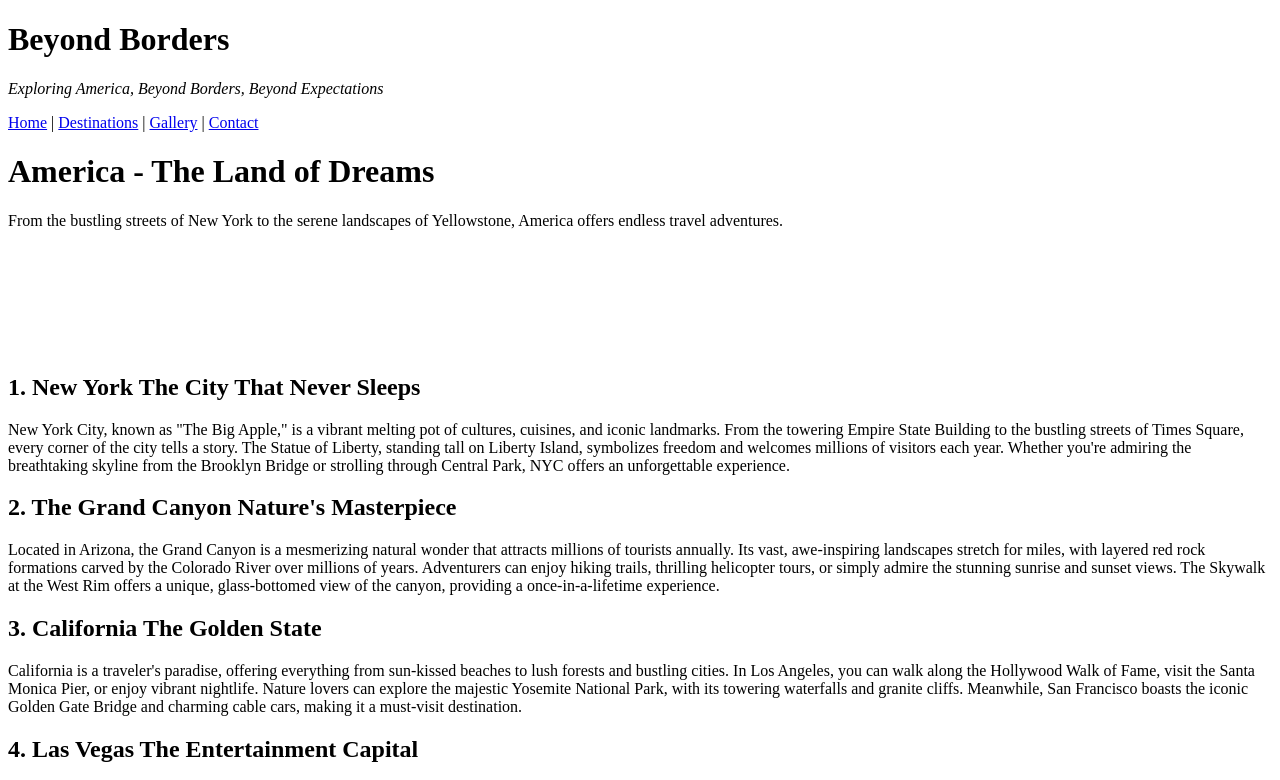
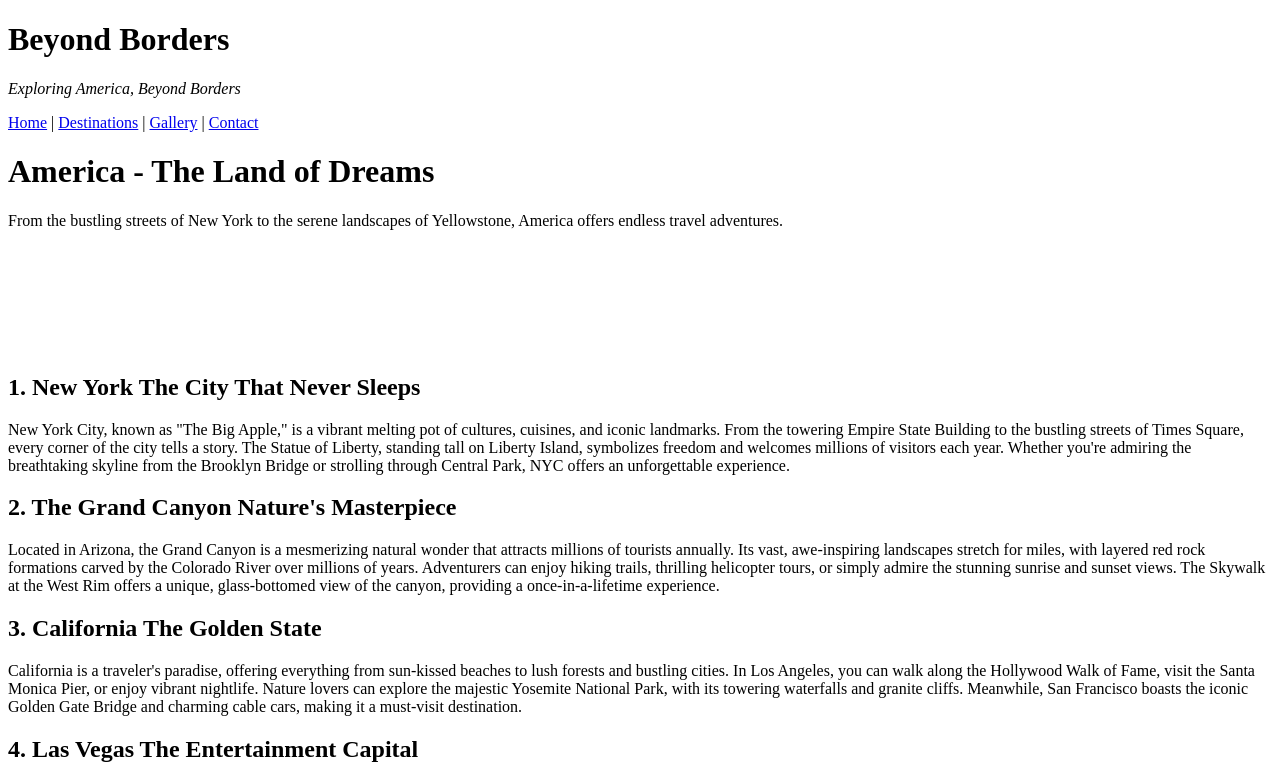
Before and after one commit to deepak0deepz/html_practice, a plain HTML site: page eg3.html in a window 1280 px wide. Shown: the top 780 px of the page. Drawn offline with Linux system fonts and the light colour scheme; files whose address does not match are found by name.

Commit message:
Updated project files

```diff
--- a/eg3.html
+++ b/eg3.html
@@ -6,7 +6,7 @@
 <body>
 
     <h1>Beyond Borders</h1>
-    <p><i>Exploring America, Beyond Borders, Beyond Expectations</i></p>
+    <p><i>Exploring America, Beyond Borders</i></p>
 
     <a href=eg4.html>Home</a> |
     <a href="#">Destinations</a> |
```
